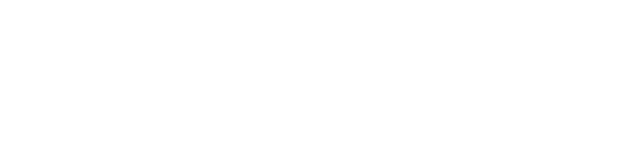
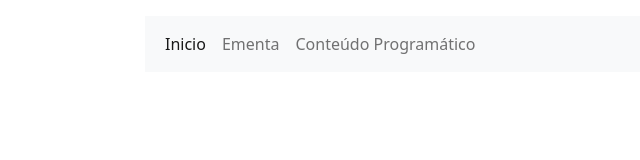
Before and after one commit to sav5rv/site1-Andre, a plain HTML site: page index.html in a window 1280 px wide. Shown: the whole page, without its empty margins (197-837 px from the left). Drawn offline with Linux system fonts and the light colour scheme.

Commit message:
criação do menu

```diff
--- a/index.html
+++ b/index.html
@@ -10,9 +10,40 @@
 
     <!-- bundle -->
     <script src="js/bootstrap.bundle.min.js"></script>
+
+    <style>
+        .container{
+            max-width: 700px;
+        }
+    </style>
 </head>
 <body>
+    <div class="container">
+        <menu class="menu-main">
+            <nav class="navbar navbar-expand-lg navbar-light bg-light">
+                <div class="container-fluid">
+                  <button class="navbar-toggler" type="button" data-bs-toggle="collapse" data-bs-target="#navbarNav" aria-controls="navbarNav" aria-expanded="false" aria-label="Toggle navigation">
+                    <span class="navbar-toggler-icon"></span>
+                  </button>
+                  <div class="collapse navbar-collapse" id="navbarNav">
+                    <ul class="navbar-nav">
+                      <li class="nav-item">
+                        <a class="nav-link active" aria-current="page" href="#">Inicio</a>
+                      </li>
+                      <li class="nav-item">
+                        <a class="nav-link" href="#">Ementa</a>
+                      </li>
+                      <li class="nav-item">
+                        <a class="nav-link" href="#">Conteúdo Programático</a>
+                      </li>
 
+                    </ul>
+                  </div>
+                </div>
+              </nav>
+        </menu>
+
+    </div>
 
 
 
```
